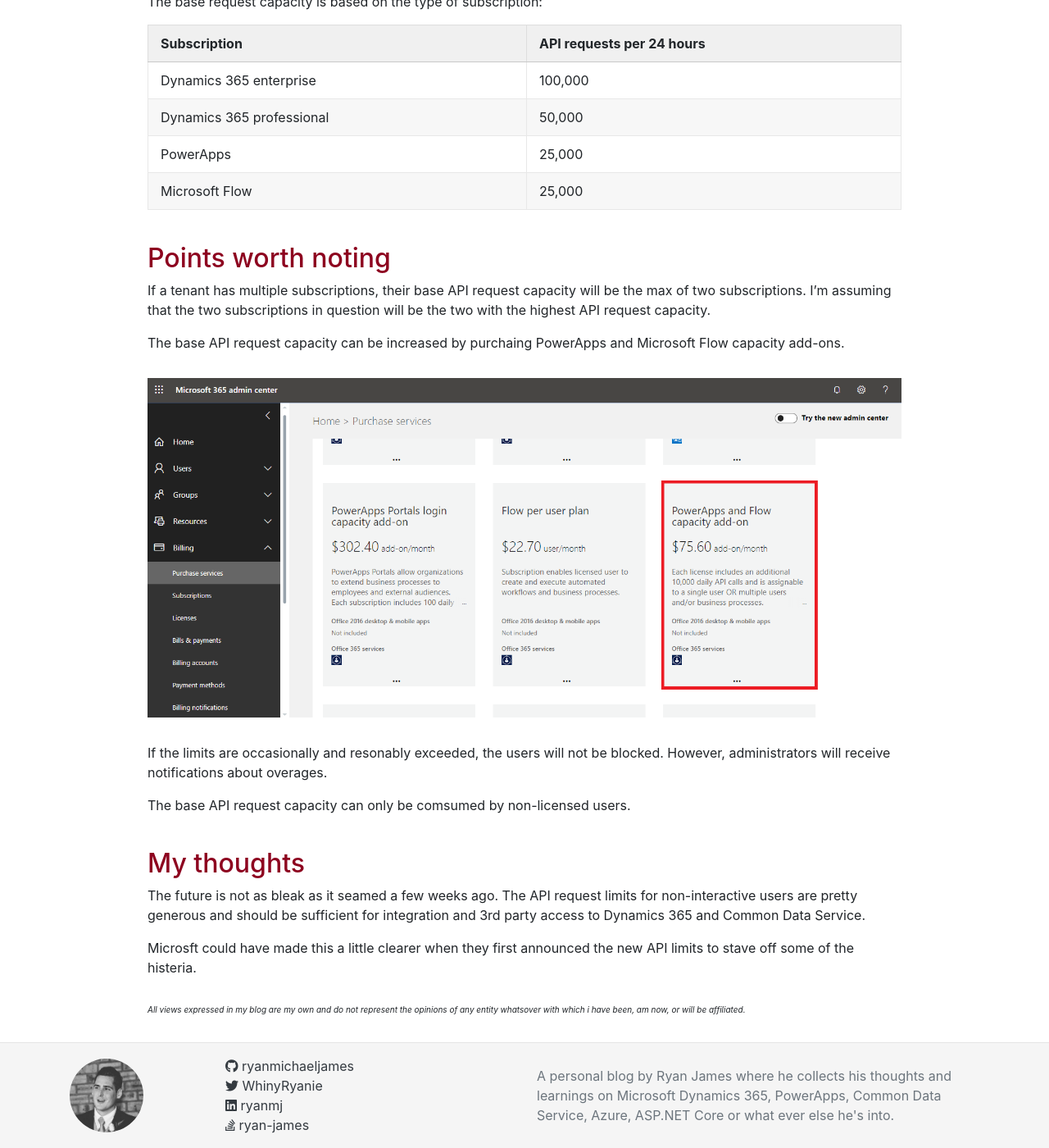
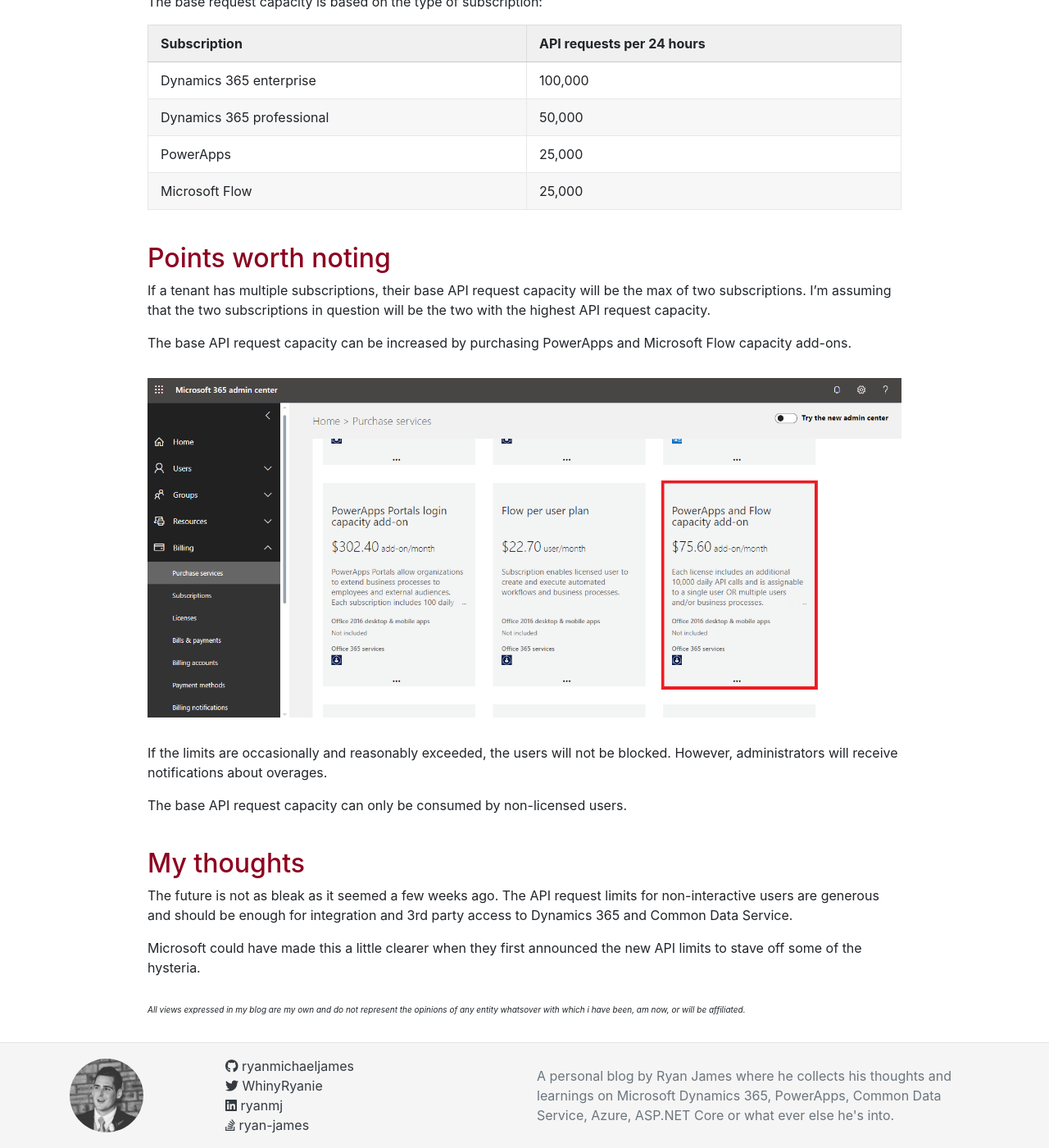
Before and after one commit to ryanmichaeljames/ryanmichaeljames.github.io, a Jekyll site: the page built from _posts/2019-10-03-an-update-on-the-api-limits-for-non-licensed-users.md, in a window 1280 px wide and 1400 px high, scrolled down 1029 px. Shown: the whole window at 82% size. Built offline with Jekyll 4.4.1, drawn with Linux system fonts in a browser that asks for light colours; nearby versions of some CDN libraries; comment, search, counter and statistics services are not loaded; some of the changed text lies outside the part shown.

Commit message:
📝 Fixed spelling mistakes.

```diff
--- a/_posts/2019-10-03-an-update-on-the-api-limits-for-non-licensed-users.md
+++ b/_posts/2019-10-03-an-update-on-the-api-limits-for-non-licensed-users.md
@@ -30,17 +30,17 @@
 
 If a tenant has multiple subscriptions, their base API request capacity will be the max of two subscriptions. I'm assuming that the two subscriptions in question will be the two with the highest API request capacity.
 
-The base API request capacity can be increased by purchaing PowerApps and Microsoft Flow capacity add-ons.
+The base API request capacity can be increased by purchasing PowerApps and Microsoft Flow capacity add-ons.
 
 ![Screenshot of PowerApps and Flow capacity add-on subscription](/assets/img/posts/2019-10-03-an-update-on-the-api-limits-for-non-licensed-users/powerapps-flow-capacity-add-on.png "PowerApps and Flow capacity add-on subscription"){:class="img-fluid blog-post-img"}
 
-If the limits are occasionally and resonably exceeded, the users will not be blocked. However, administrators will receive notifications about overages.
+If the limits are occasionally and reasonably exceeded, the users will not be blocked. However, administrators will receive notifications about overages.
 
-The base API request capacity can only be comsumed by non-licensed users.
+The base API request capacity can only be consumed by non-licensed users.
 
 ## My thoughts
 {:class="anchored"}
 
-The future is not as bleak as it seamed a few weeks ago. The API request limits for non-interactive users are pretty generous and should be sufficient for integration and 3rd party access to Dynamics 365 and Common Data Service.
+The future is not as bleak as it seemed a few weeks ago. The API request limits for non-interactive users are generous and should be enough for integration and 3rd party access to Dynamics 365 and Common Data Service.
 
-Microsft could have made this a little clearer when they first announced the new API limits to stave off some of the histeria.
+Microsoft could have made this a little clearer when they first announced the new API limits to stave off some of the hysteria.
```
Also changed, not shown: other parts of _posts/2019-10-03-an-update-on-the-api-limits-for-non-licensed-users.md (+3 -3 lines).
